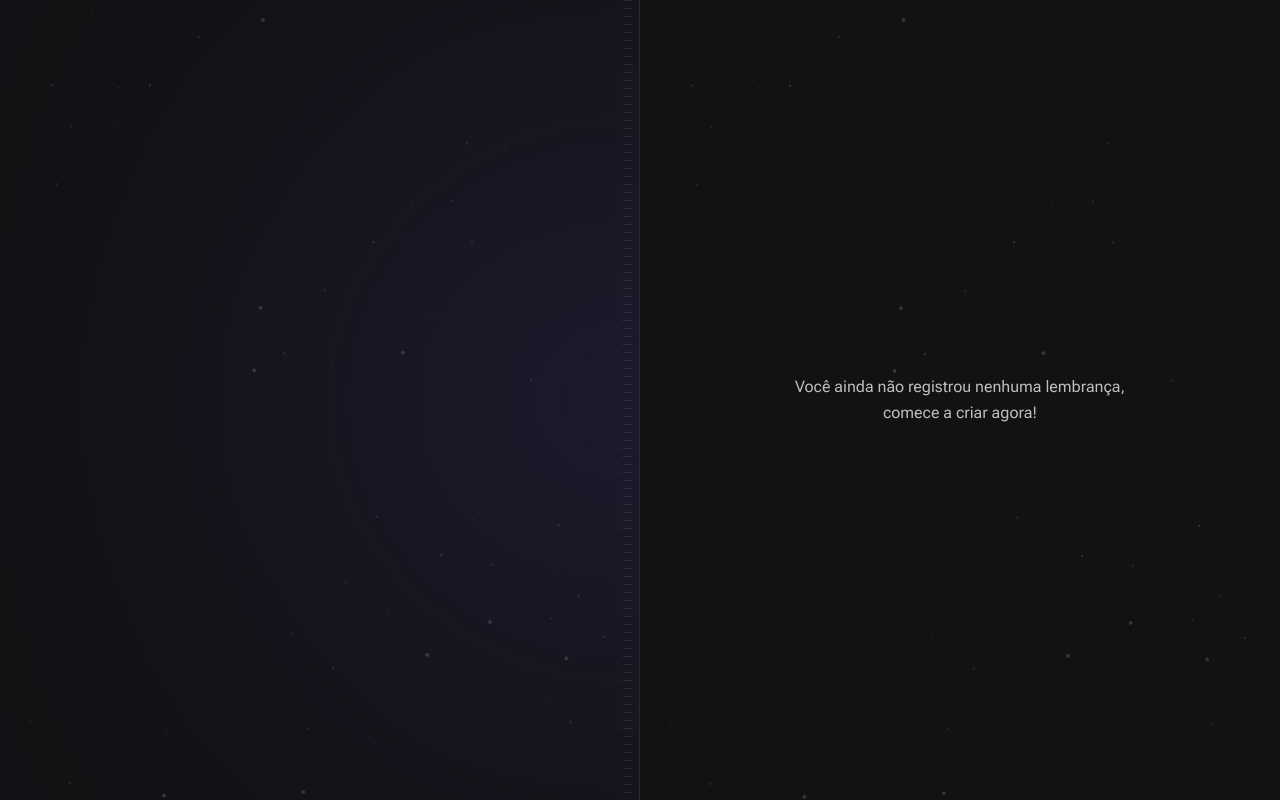
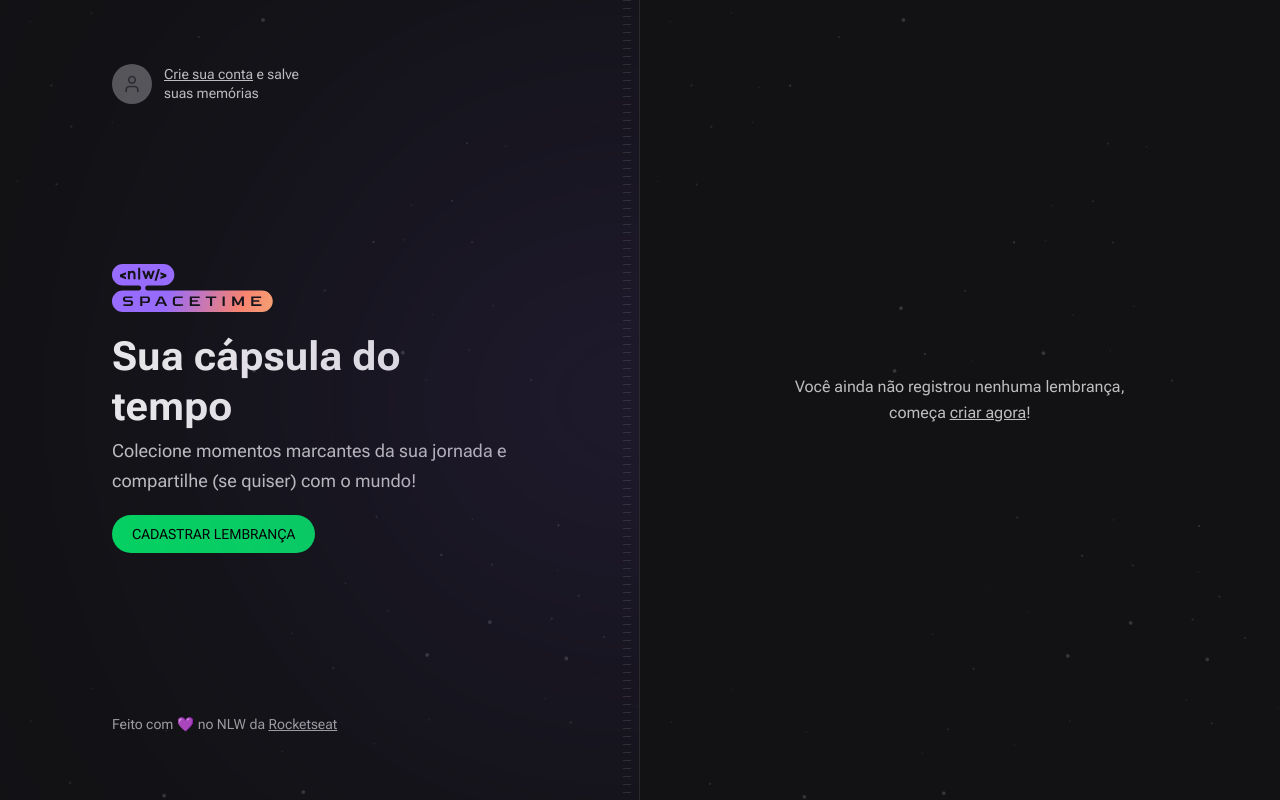
Before and after one commit to MaxwellPaparelli/projectNLW2023, a Next.js app in the folder web/: page / in a window 1280 px wide. Built offline with nearby package versions, Linux system fonts and the light colour scheme; a web font is replaced by a local one.

Commit message:
aula 2 parte 2

```diff
--- a/web/package.json
+++ b/web/package.json
@@ -13,6 +13,7 @@
     "@types/react": "18.2.6",
     "@types/react-dom": "18.2.4",
     "autoprefixer": "10.4.14",
+    "lucide-react": "^0.219.0",
     "next": "13.4.2",
     "postcss": "8.4.23",
     "react": "18.2.0",
--- a/web/src/app/globals.css
+++ b/web/src/app/globals.css
@@ -1,3 +1,8 @@
 @tailwind base;
 @tailwind components;
 @tailwind utilities;
+
+body: {
+  -webkit-font-smoothing: antialiased;
+  text-rendering: optmizeLegebility;
+}
--- a/web/src/app/page.tsx
+++ b/web/src/app/page.tsx
@@ -1,24 +1,80 @@
 import Image from 'next/image'
+import { User } from 'lucide-react'
+import nlwLogo from '../assents/nwl-spacetime-logo.svg'
+
 export default function Home() {
   return (
-    <main className='grid grid-cols-2 min-h-screen '>
-      {/*Left*/}
-      <div className='relative fex flex-col items-start justify-between px-28 py-16 overflow-hidden border-r border-white/10 bg-[url(../assents/bg-stars.svg)] bg-cover'>
-        {/*Blur*/}
-        <div className='absolute right-0 top-1/2 h-[288px] w-[526px] -translate-y-1/2 translate-x-1/2 rounded-full bg-purple-700 opacity-50 blur-full'></div>
-        {/*Stipes*/}
-        <div className='absolute right-2 top-0 bottom-0 w-2 bg-stripes'></div>
+    <main className="grid min-h-screen grid-cols-2">
+      {/* Left */}
+      <div className="relative flex flex-col items-start justify-between overflow-hidden border-r border-white/10 bg-[url(../assents/bg-stars.svg)] bg-cover px-28 py-16">
+        {/* Blur */}
+        <div className="absolute right-0 top-1/2 h-[288px] w-[526px] -translate-y-1/2 translate-x-1/2 rounded-full bg-purple-700 opacity-50 blur-full" />
+
+        {/* Stripes */}
+        <div className="absolute bottom-0 right-2 top-0 w-2 bg-stripes" />
+
+        {/* Sign In */}
+        <a
+          href=""
+          className="flex items-center gap-3 text-left transition-colors hover:text-gray-50"
+        >
+          <div className="flex h-10 w-10 items-center justify-center rounded-full bg-gray-400">
+            <User className="h-5 w-5 text-gray-500" />
+          </div>
+
+          <p className="max-w-[140px] text-sm leading-snug">
+            <span className="underline">Crie sua conta</span> e salve suas
+            memórias
+          </p>
+        </a>
+
+        {/* Hero */}
+        <div className="space-y-5">
+          <Image src={nlwLogo} alt="NLW Spacetime" />
+
+          <div className="max-w-[420px] space-y-1">
+            <h1 className="text-5xl font-bold leading-tight text-gray-50">
+              Sua cápsula do tempo
+            </h1>
+            <p className="text-lg leading-relaxed">
+              Colecione momentos marcantes da sua jornada e compartilhe (se
+              quiser) com o mundo!
+            </p>
+          </div>
+
+          <a
+            className="inline-block rounded-full bg-green-500 px-5 py-3 font-alt text-sm uppercase leading-none text-black hover:bg-green-600"
+            href=""
+          >
+            CADASTRAR LEMBRANÇA
+          </a>
+        </div>
+
+        {/* Copyright */}
+        <div className="text-sm leading-relaxed text-gray-200">
+          Feito com 💜 no NLW da{' '}
+          <a
+            target="_blank"
+            rel="noreferrer"
+            className="underline hover:text-gray-100"
+            href="https://rocketseat.com.br"
+          >
+            Rocketseat
+          </a>
+        </div>
       </div>
 
-      {/*Right*/}
-      <div className='flex flex-col p-16 bg-[url(../assents/bg-stars.svg)] bg-cover'>
-        <div className='flex flex-1 items-center justify-center'>
-          <p className='text-center leading-relaxed w-[360px]'>
-            Você ainda não registrou nenhuma lembrança, comece a{' '}
-            <a href="" className='Underline hover:text-gray-50'>criar agora!</a>
+      {/* Right */}
+      <div className="flex flex-col bg-[url(../assents/bg-stars.svg)] bg-cover p-16">
+        <div className="flex flex-1 items-center justify-center">
+          <p className="w-[360px] text-center leading-relaxed">
+            Você ainda não registrou nenhuma lembrança, começa{' '}
+            <a href="" className="underline hover:text-gray-50">
+              criar agora
+            </a>
+            !
           </p>
         </div>
-
       </div>
     </main>
   )
--- a/web/tailwind.config.js
+++ b/web/tailwind.config.js
@@ -55,6 +55,9 @@
       backgroundSize: {
         stripes: '100% 8px'
       },
+      fontSize: {
+        '5xl': '2.5rem'
+      },
       blur: {
         full: '194px',
       },
```
Also changed, not shown: web/src/assents/nwl-spacetime-logo.svg (added), 1 other file (tests, documents, lock files or other folders).
